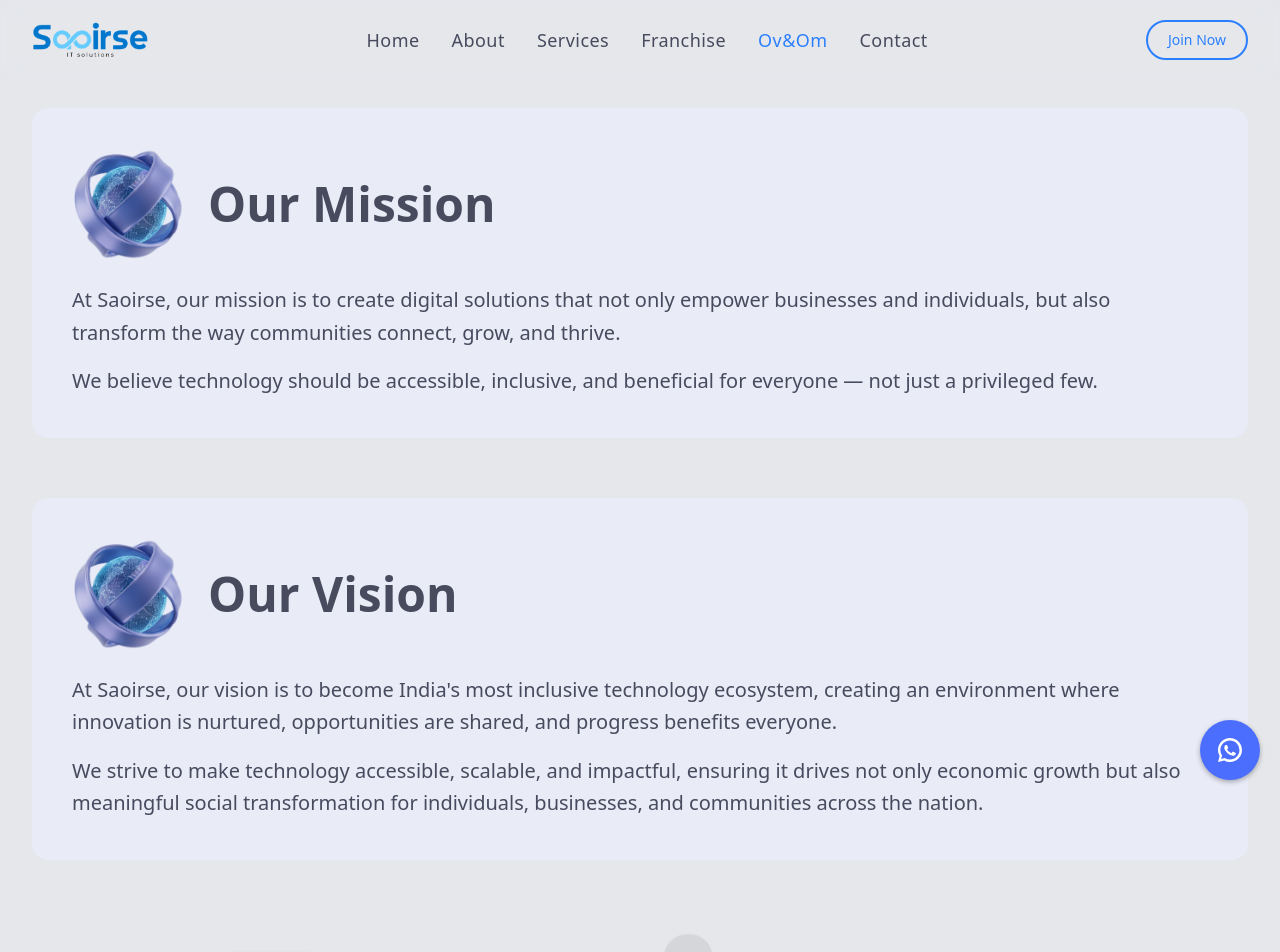
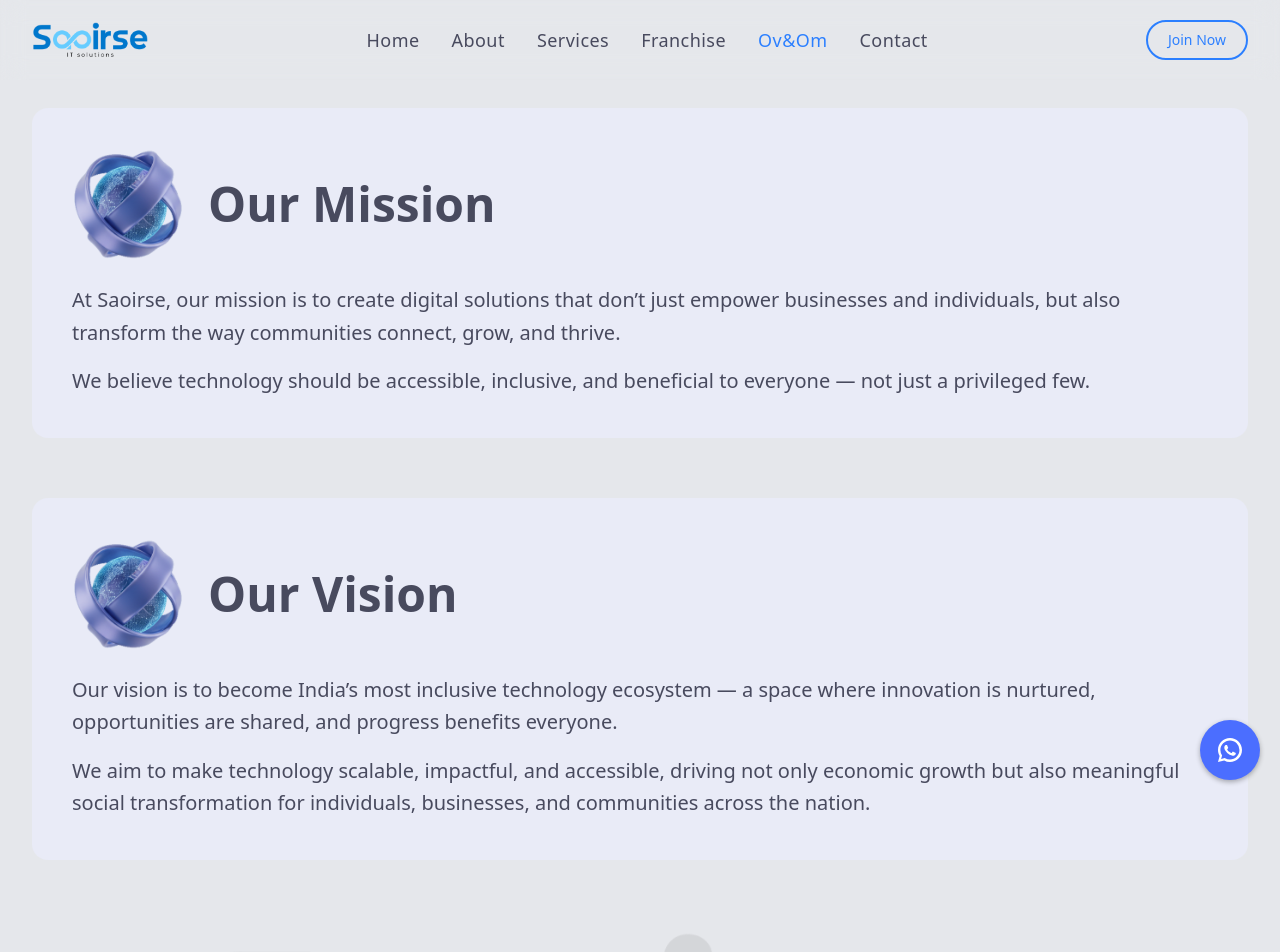
Before and after one commit to rafirafi03/Saoirse, a React (Vite) app: page /ov-om in a window 1280 px wide. Shown: the top 952 px of the page. Built offline with nearby package versions, Linux system fonts and the light colour scheme; a web font is replaced by a local one.

Commit message:
fixed content issues

```diff
--- a/src/components/About/AboutHeroSection.tsx
+++ b/src/components/About/AboutHeroSection.tsx
@@ -14,12 +14,14 @@ export default function AboutHero() {
             {/* Body copy */}
             <div className="mt-6 space-y-4 text-sm leading-6 text-white/90 md:text-lg md:leading-7">
               <p>
-                At Saoirse, we are not just building technology — we are shaping tomorrow’s digital infrastructure. Our
-                mission is to make the future simple, smart, and scalable for everyone.
+                At Saoirse, we are not just building technology — we are shaping
+                tomorrow’s digital infrastructure. Our mission is to make the
+                future simple, smart, and scalable for everyone.
               </p>
               <p>
-                Founded with a vision of freedom through innovation, Saoirse is proudly based in Kannur, Kerala, India,
-                and driven by a global mindset.
+                Founded on the belief that innovation drives freedom, Saoirse is
+                proudly based in Kannur, Kerala, India, and powered by a global
+                mindset.
               </p>
 
               {/* Underlined lead */}
@@ -30,17 +32,26 @@ export default function AboutHero() {
               {/* Commitment bullets (styled lines to match design) */}
               <ul className="mt-1 grid gap-2 text-white/90">
                 <li className="flex gap-3">
-                  <span aria-hidden className="mt-2 h-1.5 w-1.5 flex-none rounded-full bg-white/80" />
-                  <span>Designing platforms that empower people to earn, invest, and grow.</span>
+                  <span
+                    aria-hidden
+                    className="mt-2 h-1.5 w-1.5 flex-none rounded-full bg-white/80"
+                  />
+                  <span>
+                    Designing platforms that empower people to earn, invest, and grow.
+
+                  </span>
                 </li>
                 <li className="flex gap-3">
-                  <span aria-hidden className="mt-2 h-1.5 w-1.5 flex-none rounded-full bg-white/80" />
-                  <span>Delivering solutions that combine cutting-edge technology with real-world accessibility.</span>
+                  <span
+                    aria-hidden
+                    className="mt-2 h-1.5 w-1.5 flex-none rounded-full bg-white/80"
+                  />
+                  <span>
+                    Delivering solutions that combine cutting-edge technology with real-world accessibility.
+
+                  </span>
                 </li>
-                <li className="flex gap-3">
-                  <span aria-hidden className="mt-2 h-1.5 w-1.5 flex-none rounded-full bg-white/80" />
-                  <span>Delivering solutions that combine cutting-edge technology with real-world accessibility.</span>
-                </li>
+
               </ul>
             </div>
           </div>
@@ -59,9 +70,12 @@ export default function AboutHero() {
             />
           </div>
 
-          <div className="pointer-events-none absolute inset-0 rounded-3xl ring-1 ring-white/15" aria-hidden="true" />
+          <div
+            className="pointer-events-none absolute inset-0 rounded-3xl ring-1 ring-white/15"
+            aria-hidden="true"
+          />
         </div>
       </div>
     </section>
-  )
+  );
 }
--- a/src/components/MissionVision/MissionVisionSection.tsx
+++ b/src/components/MissionVision/MissionVisionSection.tsx
@@ -22,14 +22,14 @@ export default function MissionVision() {
           {/* Content */}
           <div className="space-y-4">
             <p className="text-base sm:text-lg lg:text-xl leading-relaxed">
-              At Saoirse, our mission is to create digital solutions that not
-              only empower businesses and individuals, but also transform the
+              At Saoirse, our mission is to create digital solutions that don’t
+              just empower businesses and individuals, but also transform the
               way communities connect, grow, and thrive.
             </p>
 
             <p className="text-base sm:text-lg lg:text-xl leading-relaxed">
               We believe technology should be accessible, inclusive, and
-              beneficial for everyone — not just a privileged few.
+              beneficial to everyone — not just a privileged few.
             </p>
           </div>
         </div>
@@ -54,17 +54,16 @@ export default function MissionVision() {
           {/* Content */}
           <div className="space-y-4">
             <p className="text-base sm:text-lg lg:text-xl leading-relaxed">
-              At Saoirse, our vision is to become India's most inclusive
-              technology ecosystem, creating an environment where innovation is
-              nurtured, opportunities are shared, and progress benefits
-              everyone.
+              Our vision is to become India’s most inclusive technology
+              ecosystem — a space where innovation is nurtured, opportunities
+              are shared, and progress benefits everyone.
             </p>
 
             <p className="text-base sm:text-lg lg:text-xl leading-relaxed">
-              We strive to make technology accessible, scalable, and impactful,
-              ensuring it drives not only economic growth but also meaningful
-              social transformation for individuals, businesses, and communities
-              across the nation.
+              We aim to make technology scalable, impactful, and accessible,
+              driving not only economic growth but also meaningful social
+              transformation for individuals, businesses, and communities across
+              the nation.
             </p>
           </div>
         </div>
--- a/src/components/Services/ServiceHeroSection.tsx
+++ b/src/components/Services/ServiceHeroSection.tsx
@@ -17,15 +17,22 @@ export default function CTASection() {
             {/* Description Paragraphs */}
             <div className="space-y-6 lg:space-y-8 max-w-4xl mx-auto">
               <p className="text-base sm:text-lg lg:text-xl text-white leading-relaxed">
-                At Saoirse, we deliver comprehensive IT solutions designed to meet the diverse needs of businesses and individuals in today's fast-evolving digital world.
+                At Saoirse, we deliver IT solutions designed to meet the
+                evolving needs of businesses and individuals in today’s
+                digital-first world.
               </p>
 
               <p className="text-base sm:text-lg lg:text-xl text-white leading-relaxed">
-                From application development and digital infrastructure to smart investment platforms and referral systems, our services are powered by cutting-edge technology, seamless scalability, and expert support.
+                From application development and digital infrastructure to smart
+                investment platforms and referral systems, our services are
+                powered by advanced technology, seamless scalability, and
+                dedicated support.
               </p>
 
               <p className="text-base sm:text-lg lg:text-xl text-white leading-relaxed">
-                We don't just provide solutions — we create customized strategies that help our partners grow faster, operate smarter, and achieve long-term success.
+                We don’t just provide solutions — we create tailored strategies
+                that help our partners accelerate growth, optimize operations,
+                and achieve lasting success.
               </p>
             </div>
 
```
